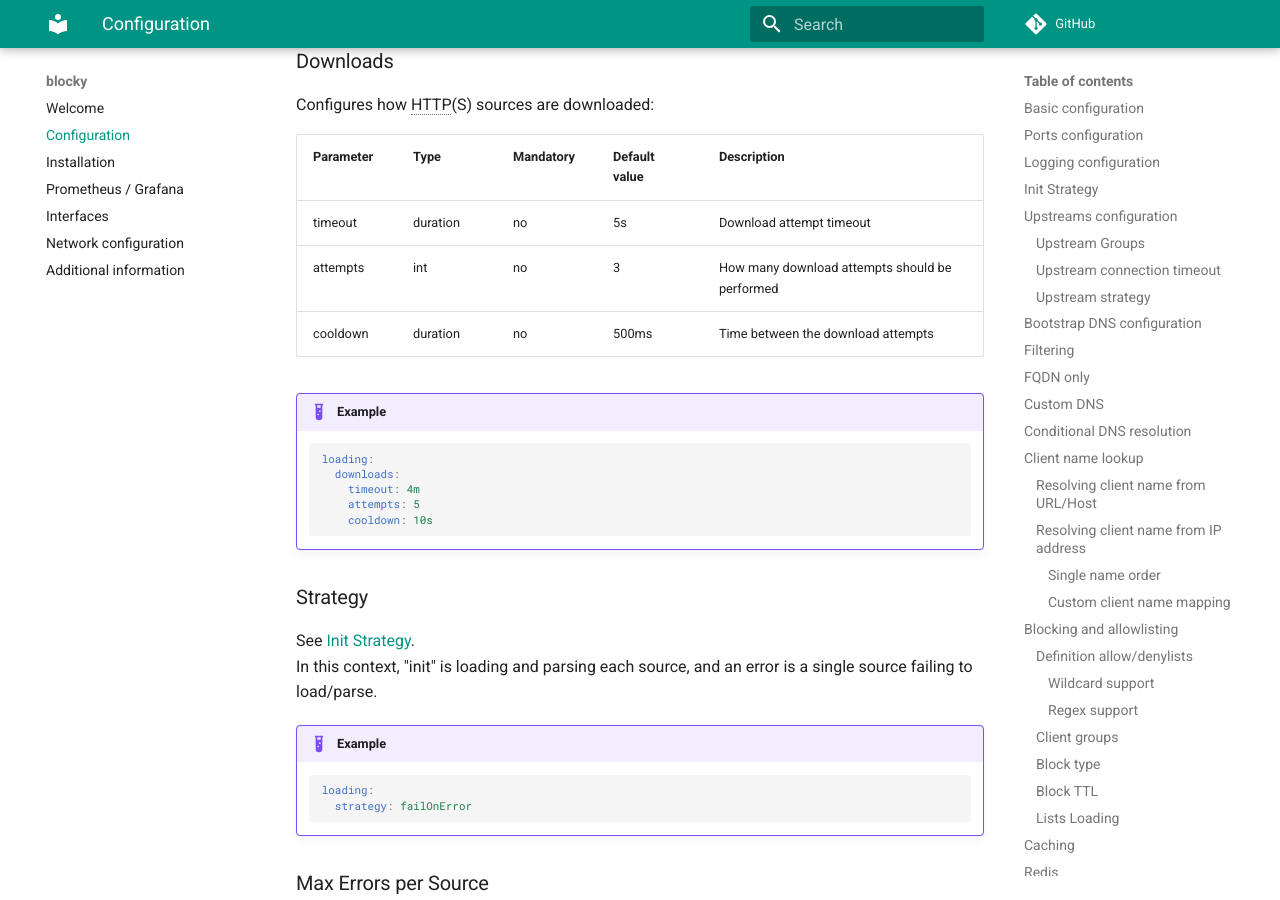
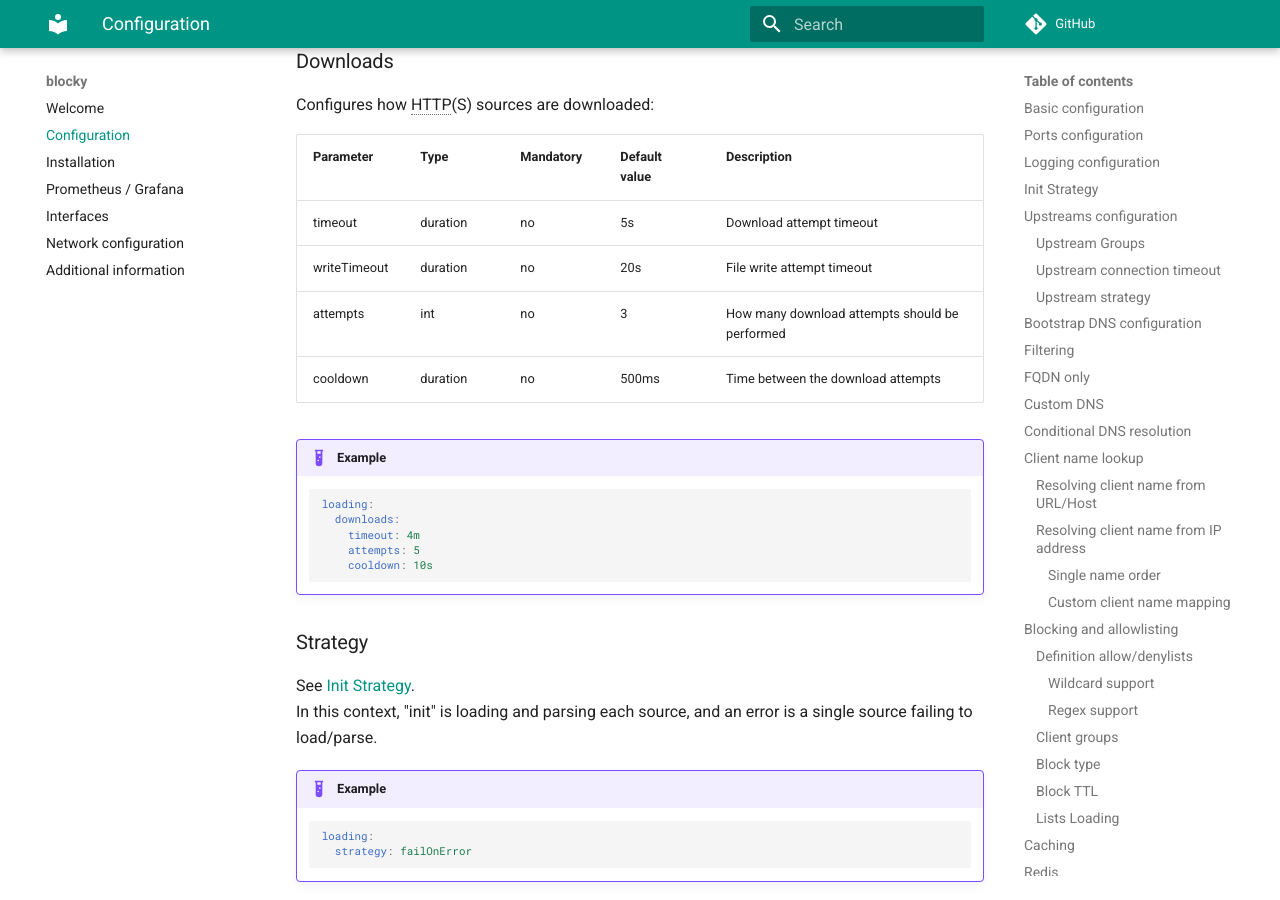
Before and after one commit to 0xERR0R/blocky, an MkDocs documentation site: the page built from docs/configuration.md, in a window 1280 px wide and 900 px high, scrolled down 25582 px. Built offline with MkDocs 1.6.1 and Material for MkDocs 9.7.7, drawn with Linux system fonts in a browser that asks for light colours; comment, search, counter and statistics services are not loaded; the version menu is left out.

Commit message:
feat(docs): document additional config parameter

```diff
--- a/docs/config.yml
+++ b/docs/config.yml
@@ -120,6 +120,9 @@ blocking:
       # optional: timeout for list download (each url). Use large values for big lists or slow internet connections
       # default: 5s
       timeout: 60s
+      # optional: timeout for list write to disk (each url). Use larger values for big lists or in constrained environments
+      # default: 20s
+      writeTimeout: 60s
       # optional: Maximum download attempts
       # default: 3
       attempts: 5
--- a/docs/configuration.md
+++ b/docs/configuration.md
@@ -876,11 +876,12 @@ A value of zero or less will disable this feature.
 
 Configures how HTTP(S) sources are downloaded:
 
-| Parameter | Type     | Mandatory | Default value | Description                                    |
-| --------- | -------- | --------- | ------------- | ---------------------------------------------- |
-| timeout   | duration | no        | 5s            | Download attempt timeout                       |
-| attempts  | int      | no        | 3             | How many download attempts should be performed |
-| cooldown  | duration | no        | 500ms         | Time between the download attempts             |
+| Parameter    | Type     | Mandatory | Default value | Description                                    |
+| ------------ | -------- | --------- | ------------- | ---------------------------------------------- |
+| timeout      | duration | no        | 5s            | Download attempt timeout                       |
+| writeTimeout | duration | no        | 20s           | File write attempt timeout                     |
+| attempts     | int      | no        | 3             | How many download attempts should be performed |
+| cooldown     | duration | no        | 500ms         | Time between the download attempts             |
 
 !!! example
 
```
